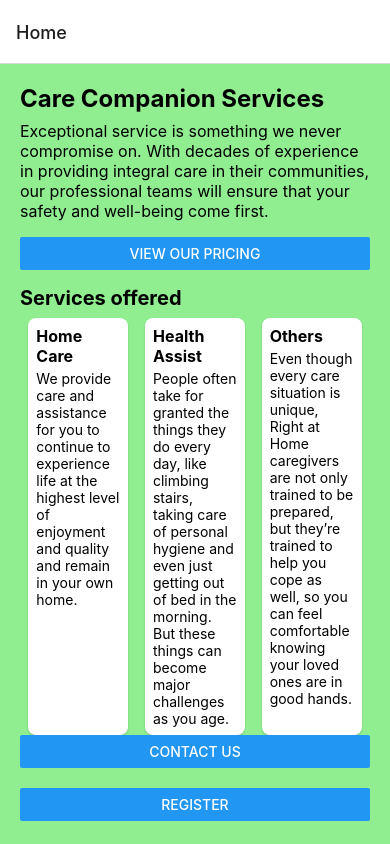
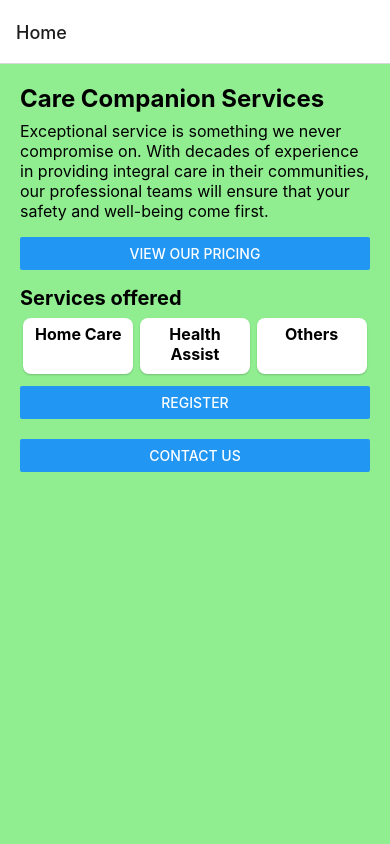
Before and after one commit to Glenn-webdev/ADR, a React Native app: screen /Home in a window 390 px wide. Built offline with nearby package versions, Linux system fonts and the light colour scheme.

Commit message:
Styling changes
-Services are slide-down panels
-Spacing changes
-Updated colour in input Fields on the register page.
-Added datetimepicker to date input field

```diff
--- a/package.json
+++ b/package.json
@@ -10,6 +10,7 @@
     "test": "jest"
   },
   "dependencies": {
+    "@react-native-community/datetimepicker": "^8.2.0",
     "@react-navigation/native": "^6.1.17",
     "@react-navigation/native-stack": "^6.10.0",
     "@react-navigation/stack": "^6.4.0",
--- a/src/components/screens/Contact.jsx
+++ b/src/components/screens/Contact.jsx
@@ -64,6 +64,7 @@ const styles = StyleSheet.create({
     shadowOffset: { width: 0, height: 1 },
     shadowRadius: 2,
     elevation: 2,
+    marginBottom: 16,
   },
   contactTitle: {
     fontWeight: 'bold',
--- a/src/components/screens/Home.jsx
+++ b/src/components/screens/Home.jsx
@@ -1,7 +1,13 @@
-import React from 'react';
-import { View, Text, Button, StyleSheet } from 'react-native';
+import React, { useState } from 'react';
+import { View, Text, Button, StyleSheet, TouchableOpacity } from 'react-native';
 
 export default function HomeScreen({ navigation }) {
+  const [visibleService, setVisibleService] = useState(null);
+
+  const toggleServiceVisibility = (service) => {
+    setVisibleService(visibleService === service ? null : service);
+  };
+
   return (
     <View style={styles.container}>
       <Text style={styles.title}>Care Companion Services</Text>
@@ -14,36 +20,42 @@ export default function HomeScreen({ navigation }) {
       <Button title="View our pricing" onPress={() => {}} />
       <Text style={styles.servicesTitle}>Services offered</Text>
       <View style={styles.servicesContainer}>
-        <View style={styles.serviceCard}>
+        <TouchableOpacity style={styles.serviceCard} onPress={() => toggleServiceVisibility('homeCare')}>
           <Text style={styles.serviceTitle}>Home Care</Text>
+          {visibleService === 'homeCare' && (
             <Text style={styles.serviceDescription}>
               We provide care and assistance for you to continue to experience
               life at the highest level of enjoyment and quality and remain in
               your own home.
             </Text>
-        </View>
-        <View style={styles.serviceCard}>
+          )}
+        </TouchableOpacity>
+        <TouchableOpacity style={styles.serviceCard} onPress={() => toggleServiceVisibility('healthAssist')}>
           <Text style={styles.serviceTitle}>Health Assist</Text>
+          {visibleService === 'healthAssist' && (
             <Text style={styles.serviceDescription}>
               People often take for granted the things they do every day, like
               climbing stairs, taking care of personal hygiene and even just
               getting out of bed in the morning. But these things can become major
               challenges as you age.
             </Text>
-        </View>
-        <View style={styles.serviceCard}>
+          )}
+        </TouchableOpacity>
+        <TouchableOpacity style={styles.serviceCard} onPress={() => toggleServiceVisibility('others')}>
           <Text style={styles.serviceTitle}>Others</Text>
+          {visibleService === 'others' && (
             <Text style={styles.serviceDescription}>
               Even though every care situation is unique, Right at Home caregivers
               are not only trained to be prepared, but they’re trained to help you
               cope as well, so you can feel comfortable knowing your loved ones
               are in good hands.
             </Text>
+          )}
+        </TouchableOpacity>
       </View>
-      </View>
+      <Button title="Register" onPress={() => navigation.navigate('Register')} />
+      <View style={styles.spacer} />
       <Button title="Contact Us" onPress={() => navigation.navigate('Contact')} />
-      <View style={styles.spacer} />
-      <Button title="Register" onPress={() => navigation.navigate('Register')} />
     </View>
   );
 }
@@ -74,17 +86,19 @@ const styles = StyleSheet.create({
     justifyContent: 'space-around',
   },
   serviceCard: {
-    width: 100,
+    width: 110,
     backgroundColor: '#fff',
-    padding: 8,
+    padding: 6,
     borderRadius: 8,
     shadowColor: '#000',
     shadowOpacity: 0.2,
     shadowOffset: { width: 0, height: 1 },
     shadowRadius: 2,
     elevation: 2,
+    marginBottom: 12,
   },
   serviceTitle: {
+    textAlign: 'center',
     fontWeight: 'bold',
     fontSize: 16,
     marginBottom: 4,
--- a/src/components/screens/Register.jsx
+++ b/src/components/screens/Register.jsx
@@ -1,5 +1,6 @@
 import React, { useState } from 'react';
-import { View, Text, TextInput, Button, StyleSheet } from 'react-native';
+import { View, Text, TextInput, Button, StyleSheet, TouchableOpacity, Platform } from 'react-native';
+import DateTimePicker from '@react-native-community/datetimepicker';
 
 export default function RegisterScreen({ navigation }) {
   const [firstName, setFirstName] = useState('');
@@ -11,10 +12,19 @@ export default function RegisterScreen({ navigation }) {
   const [email, setEmail] = useState('');
   const [password, setPassword] = useState('');
   const [confirmPassword, setConfirmPassword] = useState('');
+  const [showDatePicker, setShowDatePicker] = useState(false);
+  const [date, setDate] = useState(new Date());
 
   const handleRegister = () => {
     // Here you can handle the registration process
     alert('User registered!');
+  };
+
+  const onChangeDate = (event, selectedDate) => {
+    const currentDate = selectedDate || date;
+    setShowDatePicker(Platform.OS === 'ios');
+    setDate(currentDate);
+    setBirthDay(currentDate.toISOString().split('T')[0]); // Format date as yyyy-mm-dd
   };
 
   return (
@@ -38,12 +48,23 @@ export default function RegisterScreen({ navigation }) {
         onChangeText={setMiddleName}
         placeholder="Middle Name"
       />
-      <TextInput
-        style={styles.input}
-        value={birthDay}
-        onChangeText={setBirthDay}
-        placeholder="yyyy-mm-dd"
-      />
+      <TouchableOpacity onPress={() => setShowDatePicker(true)}>
+        <TextInput
+          style={styles.input}
+          value={birthDay}
+          placeholder="yyyy-mm-dd"
+          editable={false}
+        />
+      </TouchableOpacity>
+      {showDatePicker && (
+        <DateTimePicker
+          testID="dateTimePicker"
+          value={date}
+          mode="date"
+          display="default"
+          onChange={onChangeDate}
+        />
+      )}
       <TextInput
         style={styles.input}
         value={address}
@@ -105,6 +126,7 @@ const styles = StyleSheet.create({
     marginBottom: 16,
     padding: 10,
     width: '80%',
+    backgroundColor: '#fff',
   },
   spacer: {
     height: 20,
```
Also changed, not shown: 1 other file (tests, documents, lock files or other folders). Lines whose indentation alone changed are shown as unchanged.
